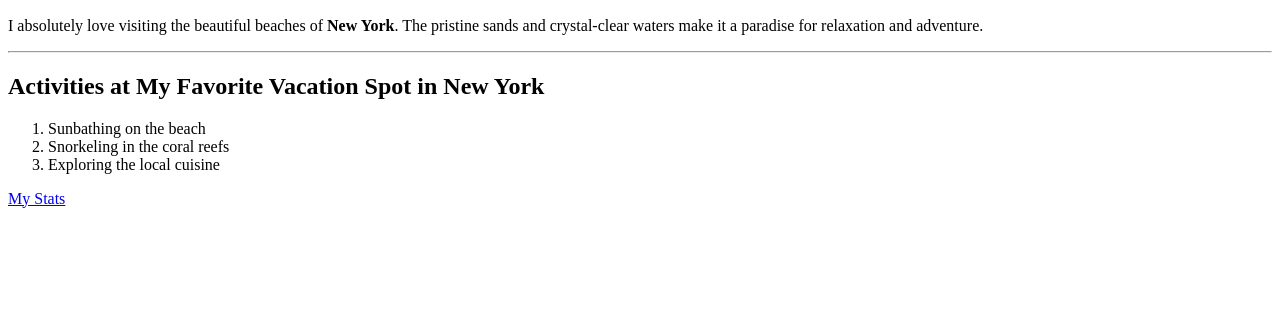
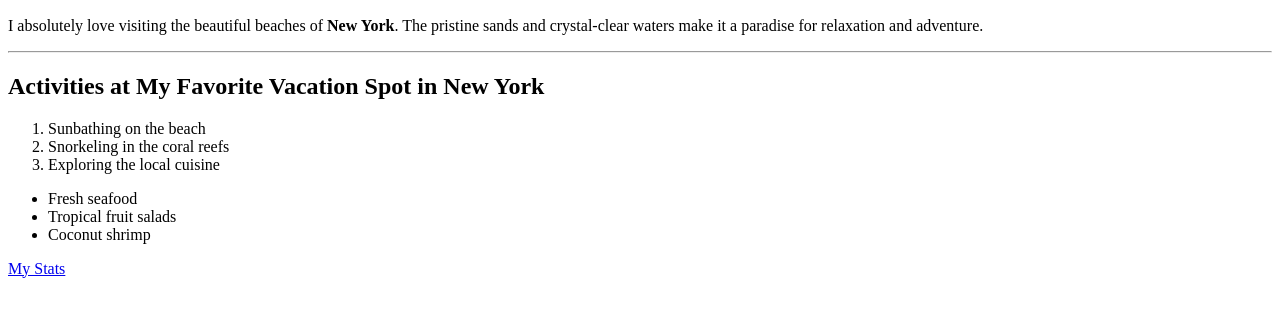
Before and after one commit to 44-563-WebApps-F23/44563-webapps-f23-assignment3-KKFJF, a plain HTML site: page index.html in a window 1280 px wide. Shown: the part 110-426 px from the top of the page. Drawn offline with Linux system fonts and the light colour scheme.

Commit message:
Unordered list

```diff
--- a/index.html
+++ b/index.html
@@ -14,4 +14,11 @@
         <li>Snorkeling in the coral reefs</li>
         <li>Exploring the local cuisine</li>
     </ol>
-    <a href="https://github.com/44-563-WebApps-F23/44563-webapps-f23-assignment3-KKFJF.git">My Stats</a>
+    <ul>
+        <li>Fresh seafood</li>
+        <li>Tropical fruit salads</li>
+        <li>Coconut shrimp</li>
+    </ul>
+<a href="https://github.com/44-563-WebApps-F23/44563-webapps-f23-assignment3-KKFJF.git">My Stats</a>
+</body>
+</html>
```
